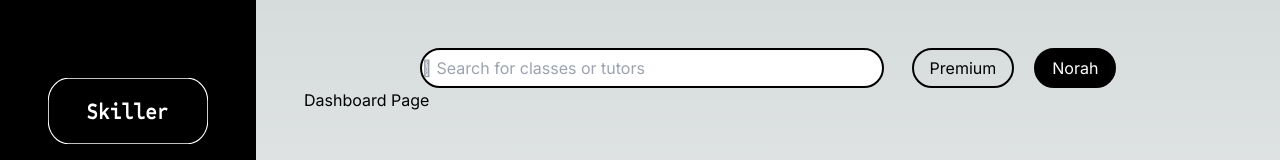
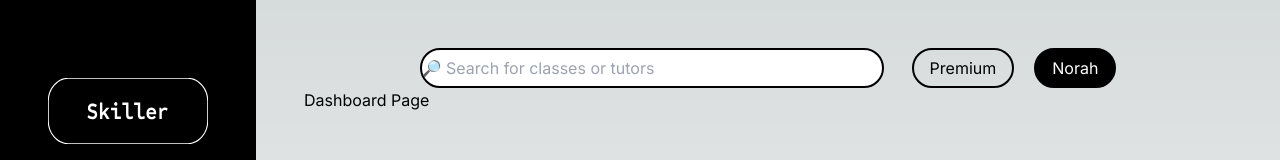
Before and after one commit to marks-eduhub/skiller-frontend, a Next.js app: page /dashboard in a window 1280 px wide. Shown: the top 160 px of the page. Built offline with nearby package versions, Linux system fonts and the light colour scheme.

Commit message:
search icon

```diff
--- a/components/searchBar/index.tsx
+++ b/components/searchBar/index.tsx
@@ -4,8 +4,8 @@ export default function SearchBar() {
   return (
       <div>
         <div className=" flex items-center justify-center">
-       <input className=" py-1.5 pr-5 flex justify-center items-center rounded-full w-1/2 mr-7 border-2 border-black placeholder-top-2"
-        placeholder ="&#xF002; Search for classes or tutors"
+       <input className=" py-1.5 pr-5 flex justify-center items-center rounded-full w-1/2 mr-7 border-2 border-black placeholder-top-2 placeholder-"
+        placeholder ="&#x1F50E; Search for classes or tutors"
         type="text" />
         <button className=" mr-5 flex justify-center items-center rounded-full border-2 border-black w-1/8 px-4 py-1.5 p-8">
           Premium
```
